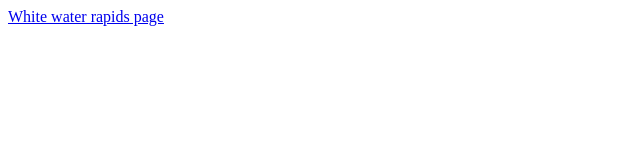
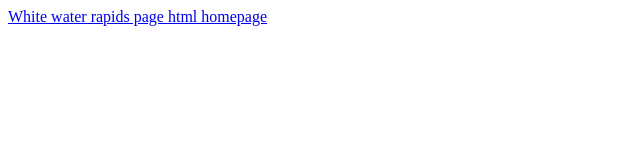
Before and after one commit to graceangus/wdd130, a plain HTML site: page index.html in a window 1280 px wide. Shown: the whole page, without its empty margins (0-640 px from the left). Drawn offline with Linux system fonts and the light colour scheme.

Commit message:
fixed home page link

```diff
--- a/index.html
+++ b/index.html
@@ -8,6 +8,6 @@
 </head>
 <body>
     <a href="./Week 2/wwr/site-plan-rafting.html">White water rapids page </a>
-    <a href="../WDD-130/Week 2/wwr/index.html"></a>
+    <a href="./Week 2/wwr/index.html">html homepage</a>
 </body>
 </html>
```
